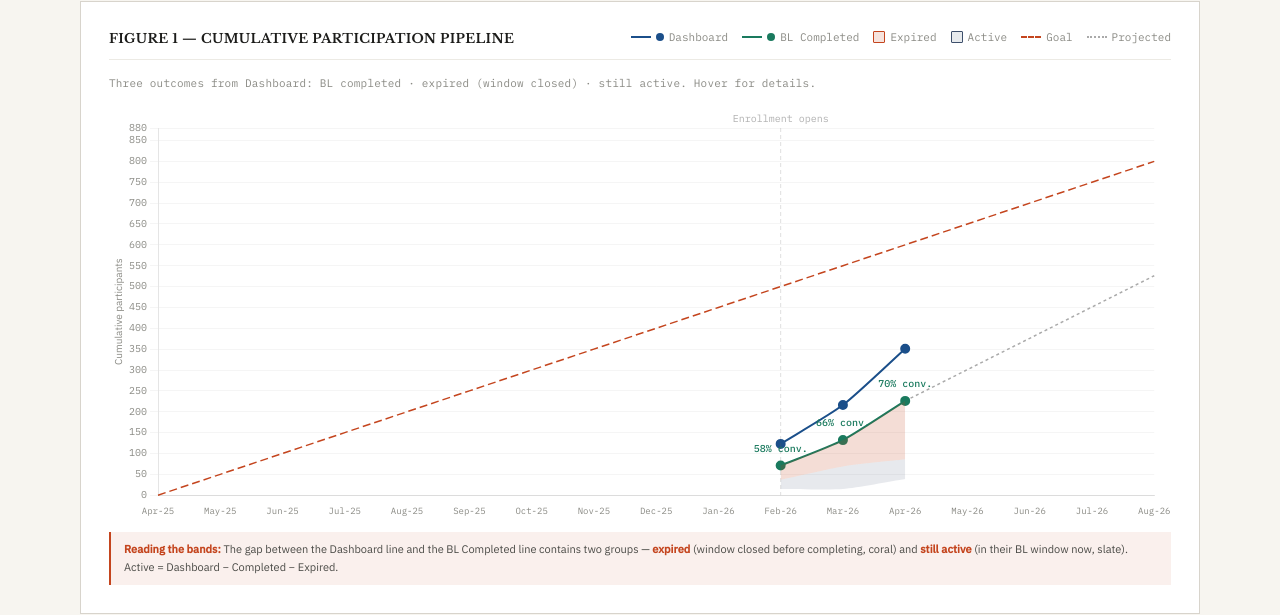
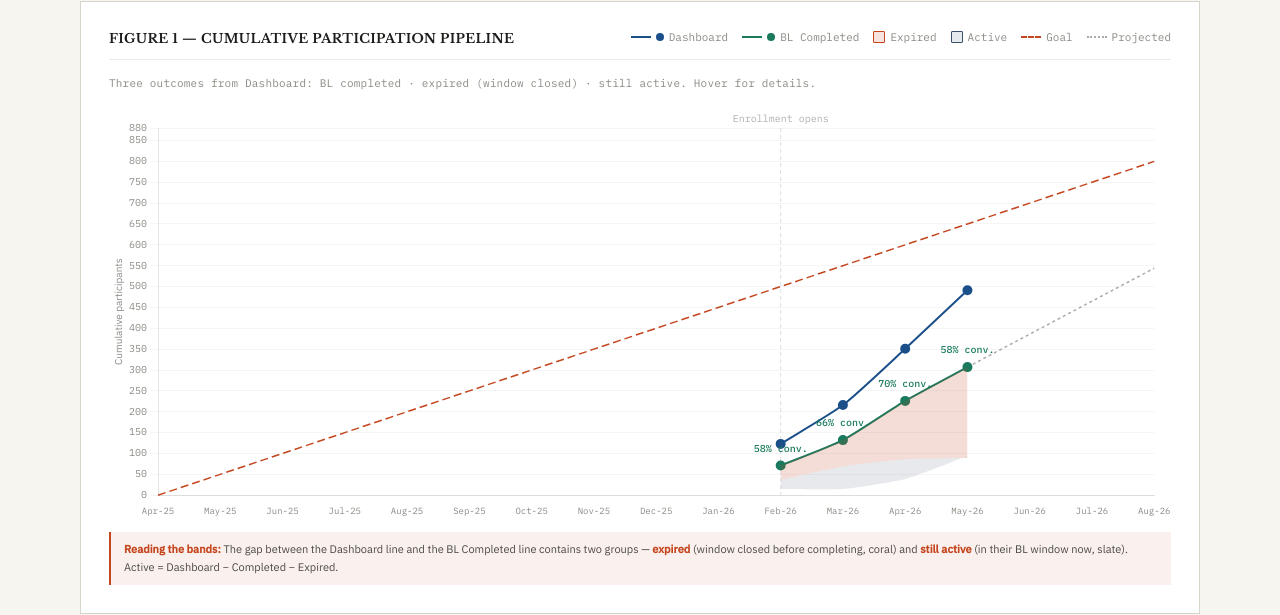
Before and after one commit to littlesoso23/MUSTD_Dashboard-and-Figures, a plain HTML site: page index.html in a window 1280 px wide. Shown: the part 344-959 px from the top of the page. Drawn offline with nearby package versions, Linux system fonts and the light colour scheme.

Commit message:
Update index.html

```diff
--- a/index.html
+++ b/index.html
@@ -637,6 +637,7 @@ const DEFAULT_DATA=[
   {month:'Feb-26',registry:494, dashboard:123,completed:71, expired:37,dxDash:24,dxBL:16},
   {month:'Mar-26',registry:333, dashboard:93, completed:61, expired:32,dxDash:22,dxBL:12},
   {month:'Apr-26',registry:540, dashboard:135,completed:94, expired:17,dxDash:44,dxBL:26},
+  {month:'May-26',registry:479, dashboard:140,completed:81, expired:4,dxDash:50,dxBL:34},
 ];
 let rawData=JSON.parse(JSON.stringify(DEFAULT_DATA));
 let showDx=false;
```
